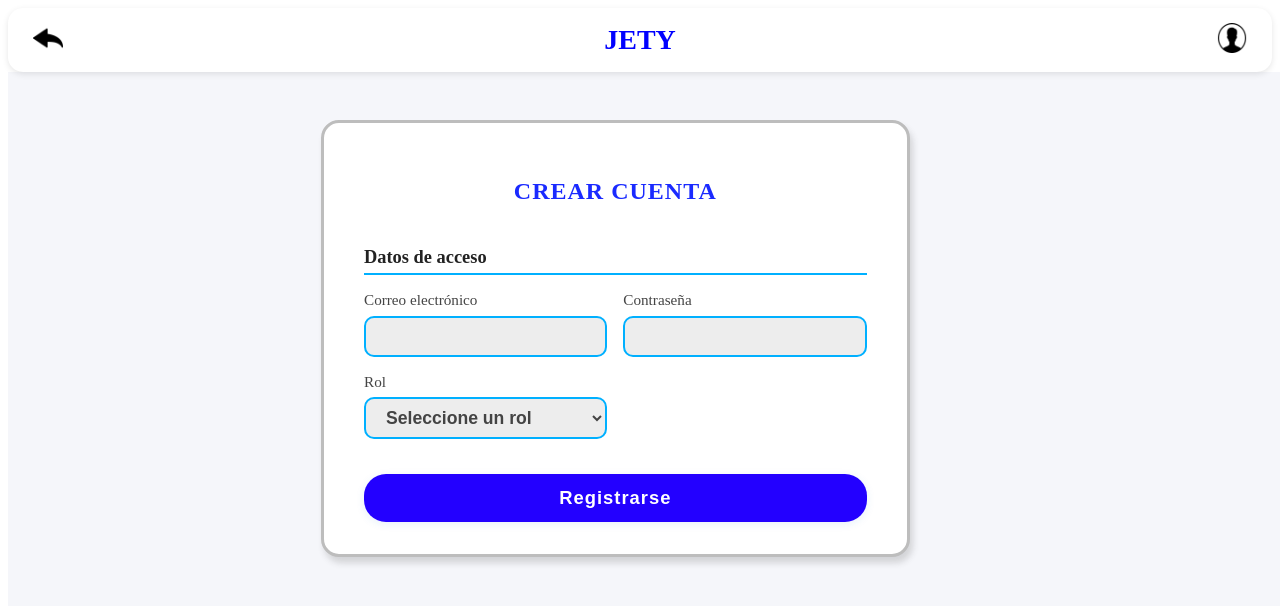
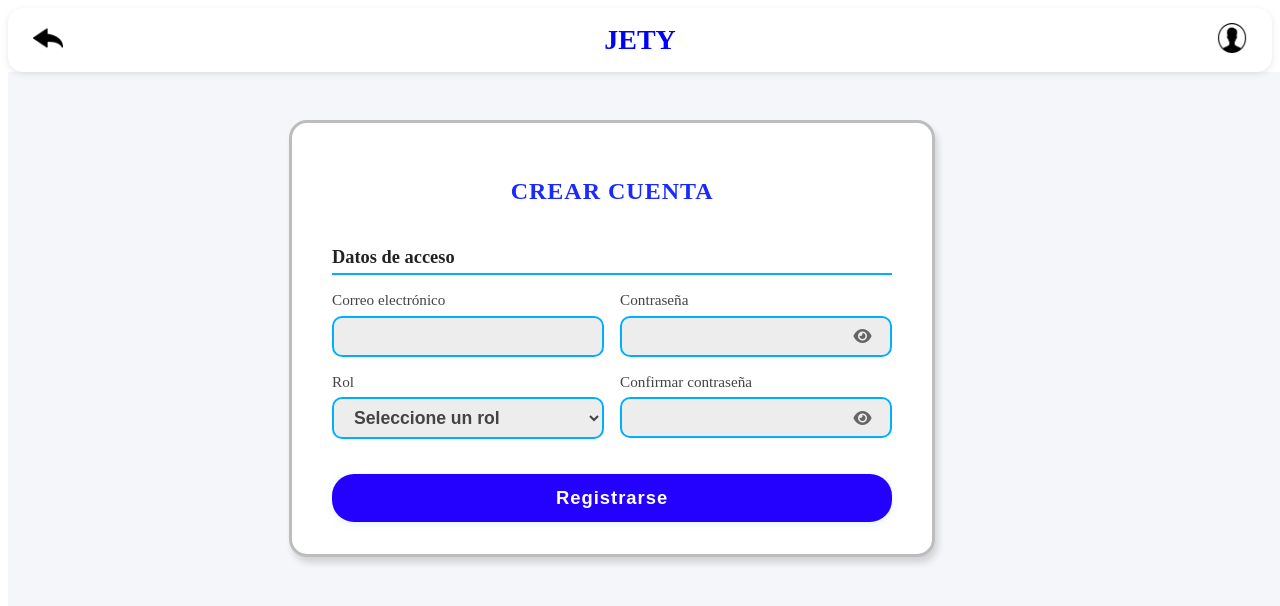
Before and after one commit to JoseLuisBVaz/ProyectoBanco, an Angular app in the folder ProyectoBanco/: page /register in a window 1280 px wide. Shown: the top 606 px of the page. Built offline with nearby package versions, Linux system fonts and the light colour scheme.

Commit message:
Register Fixes

```diff
--- a/ProyectoBanco/src/app/login/login.html
+++ b/ProyectoBanco/src/app/login/login.html
@@ -12,7 +12,7 @@
         <div class="input-group">
           <i class="fa-solid fa-lock"></i>
           <input [type]="passwordVisible ? 'text' : 'password'" placeholder="Contraseña" [(ngModel)]="password" name="password" required>
-          <span class="toggle-password" (click)="togglePassword()" style="cursor:pointer;">
+          <span class="toggle-password" (click)="togglePassword()">
             <i class="fa-solid" [ngClass]="passwordVisible ? 'fa-eye-slash' : 'fa-eye'"></i>
           </span>
         </div>
--- a/ProyectoBanco/src/app/register/register.css
+++ b/ProyectoBanco/src/app/register/register.css
@@ -92,6 +92,42 @@
     border-color: #1a2aff;
 }
 
+/* Estilos para contenedores de contraseña */
+.password-container {
+    position: relative;
+    display: flex;
+    align-items: center;
+    width: 100%;
+}
+
+.password-container input {
+    padding-right: 3rem; /* Espacio para el botón */
+    width: 100%;
+}
+
+.toggle-password {
+    position: absolute;
+    right: 0.8rem;
+    background: none;
+    border: none;
+    cursor: pointer;
+    color: #666;
+    font-size: 1.1rem;
+    padding: 0.5rem;
+    display: flex;
+    align-items: center;
+    justify-content: center;
+    transition: color 0.2s;
+}
+
+.toggle-password:hover {
+    color: #1a2aff;
+}
+
+.toggle-password i {
+    font-size: 1rem;
+}
+
 .btn-registrar {
     width: 100%;
     padding: 0.8rem 0;
--- a/ProyectoBanco/src/app/register/register.html
+++ b/ProyectoBanco/src/app/register/register.html
@@ -16,7 +16,19 @@
 
           <div class="form-group">
             <label for="pass">Contraseña</label>
-            <input type="password" id="pass" [(ngModel)]="pass" required>
+            <div class="password-container">
+              <input
+                [type]="passwordVisible ? 'text' : 'password'"
+                id="pass"
+                [(ngModel)]="pass"
+                required>
+              <button
+                type="button"
+                class="toggle-password"
+                (click)="togglePassword()">
+                <i [class]="passwordVisible ? 'fa fa-eye-slash' : 'fa fa-eye'"></i>
+              </button>
+            </div>
           </div>
 
           <div class="form-group">
@@ -28,10 +40,29 @@
               <option value="m">Manager</option>
             </select>
           </div>
+
+          <div class="form-group">
+            <label for="confirmPass">Confirmar contraseña</label>
+            <div class="password-container">
+              <input
+                [type]="confirmPasswordVisible ? 'text' : 'password'"
+                id="confirmPass"
+                [(ngModel)]="confirmPass"
+                required>
+              <button
+                type="button"
+                class="toggle-password"
+                (click)="toggleConfirmPassword()">
+                <i [class]="confirmPasswordVisible ? 'fa fa-eye-slash' : 'fa fa-eye'"></i>
+              </button>
+            </div>
+          </div>
+
+
         </div>
       </div>
 
-      <!-- DATOS PERSONALES -->
+
       <div class="form-section" *ngIf="rol">
         <h3>Datos personales</h3>
         <div class="form-grid">
@@ -40,8 +71,8 @@
             <input type="text" [(ngModel)]="firstName" required>
           </div>
           <div class="form-group">
-            <label>Apellido paterno</label>
-            <input type="text" [(ngModel)]="lastNameP" required>
+            <label>Fecha de nacimiento</label>
+            <input type="date" [(ngModel)]="birthday" required>
           </div>
           <div class="form-group">
             <label>Apellido materno</label>
@@ -52,8 +83,8 @@
             <input type="text" [(ngModel)]="phoneNumber" maxlength="12" required>
           </div>
           <div class="form-group">
-            <label>Fecha de nacimiento</label>
-            <input type="date" [(ngModel)]="birthday" required>
+            <label>Apellido paterno</label>
+            <input type="text" [(ngModel)]="lastNameP" required>
           </div>
           <div class="form-group">
             <label>Dirección</label>
@@ -68,7 +99,7 @@
             <input type="text" [(ngModel)]="rfc" maxlength="13">
           </div>
 
-          <!-- SOLO EMPLEADOS -->
+
           <div class="form-group" *ngIf="rol === 'e' || rol === 'm'">
             <label>NSS</label>
             <input type="text" [(ngModel)]="nss" maxlength="11">
--- a/ProyectoBanco/src/app/register/register.ts
+++ b/ProyectoBanco/src/app/register/register.ts
@@ -15,6 +15,7 @@ import { Router, RouterModule } from '@angular/router';
 export class Register {
   mail = '';
   pass = '';
+  confirmPass = '';
   rol = '';
   firstName = '';
   lastNameP = '';
@@ -26,6 +27,8 @@ export class Register {
   rfc = '';
   nss = '';
   errorMsg = '';
+  passwordVisible = false;
+  confirmPasswordVisible = false;
 
   constructor(private http: HttpClient, private router: Router) {}
 
@@ -33,9 +36,27 @@ export class Register {
     this.errorMsg = '';
   }
 
+  togglePassword() {
+    this.passwordVisible = !this.passwordVisible;
+  }
+
+  toggleConfirmPassword() {
+    this.confirmPasswordVisible = !this.confirmPasswordVisible;
+  }
+
   register() {
-    if (!this.mail || !this.pass || !this.rol) {
+    if (!this.mail || !this.pass || !this.confirmPass || !this.rol) {
       this.errorMsg = 'Completa los datos de acceso.';
+      return;
+    }
+
+    if (this.pass !== this.confirmPass) {
+      this.errorMsg = 'Las contraseñas no coinciden.';
+      return;
+    }
+
+    if (this.pass.length < 6) {
+      this.errorMsg = 'La contraseña debe tener al menos 6 caracteres.';
       return;
     }
 
--- a/ProyectoBanco/src/index.html
+++ b/ProyectoBanco/src/index.html
@@ -6,6 +6,7 @@
   <base href="/">
   <meta name="viewport" content="width=device-width, initial-scale=1">
   <link rel="icon" type="image/x-icon" href="favicon.ico">
+  <link rel="stylesheet" href="https://cdnjs.cloudflare.com/ajax/libs/font-awesome/6.0.0/css/all.min.css">
 </head>
 <body>
   <app-root></app-root>
```
